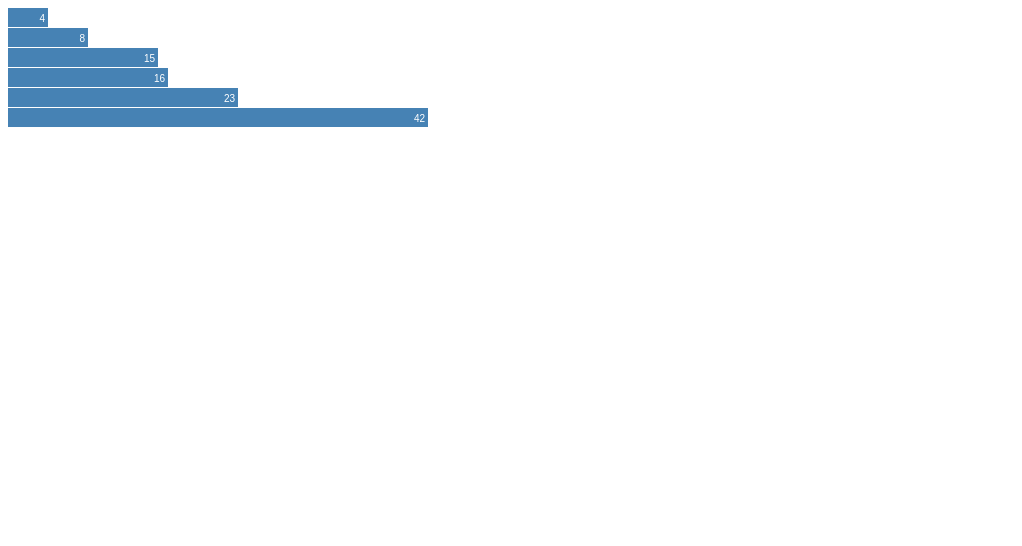
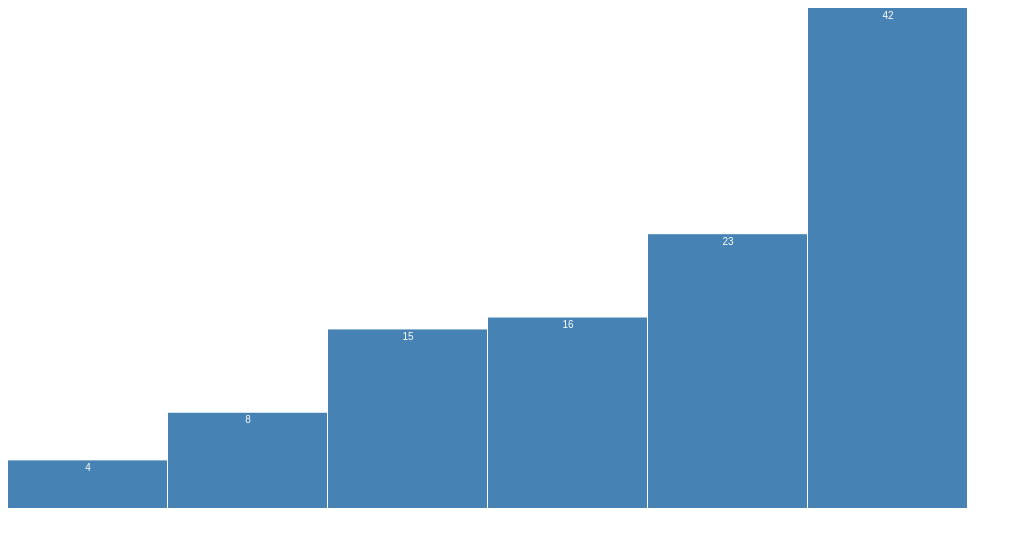
Before and after one commit to ianplunkett/visualize-astnode, a plain HTML site: page index.html in a window 1280 px wide. Shown: the whole page, without its empty margins (0-1022 px from the left). Drawn offline with nearby package versions, Linux system fonts and the light colour scheme.

Commit message:
Rotating bar chart to column chart

```diff
--- a/index.html
+++ b/index.html
@@ -7,7 +7,7 @@
   .chart text {
   fill: white;
   font: 10px sans-serif;
-  text-anchor: end;
+  text-anchor: middle;
   }
 </style>
 <svg class="chart"></svg>
--- a/main.js
+++ b/main.js
@@ -1,29 +1,32 @@
-const width     = 420,
-      barHeight = 20;
+const width  = 960,
+      height = 500;
 
-const x = d3.scale.linear()
-        .range([0, width]);
+const y = d3.scale.linear()
+        .range([height, 0]);
 
 const chart = d3.select(".chart")
-          .attr("width", width);
+          .attr("width", width)
+          .attr("height", height);
 
 d3.tsv("http://0.0.0.0:8080/data.tsv", type, function(error, data) {
-    x.domain([0, d3.max(data, function(d) {return d.value;})]);
+    y.domain([0, d3.max(data, function(d) {return d.value;})]);
 
-    chart.attr("height", barHeight * data.length);
+    const barWidth = width / data.length;
 
     const bar = chart.selectAll("g")
               .data(data)
               .enter().append("g")
-              .attr("transform", function(d, i) { return "translate(0," + i * barHeight + ")";});
+              .attr("transform", function(d, i) { return "translate(" + i * barWidth + ",0)";});
+
     bar.append("rect")
-        .attr("width", function(d) {return x(d.value);})
-        .attr("height", barHeight - 1);
+        .attr("y", function(d) {return y(d.value);})
+        .attr("height", function(d) {return height - y(d.value);})
+        .attr("width", barWidth - 1);
 
     bar.append("text")
-        .attr("x", function(d) {return x(d.value) - 3;})
-        .attr("y", barHeight / 2)
-        .attr("dy", ".35em")
+        .attr("x", barWidth / 2)
+        .attr("y", function(d) {return y(d.value) + 3;})
+        .attr("dy", ".75em")
         .text(function(d) {return d.value;});
 
 });
```
